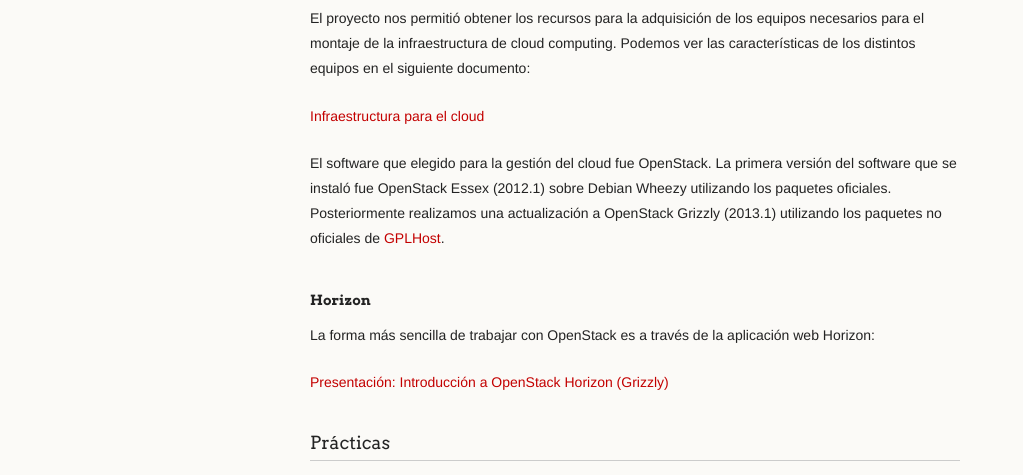
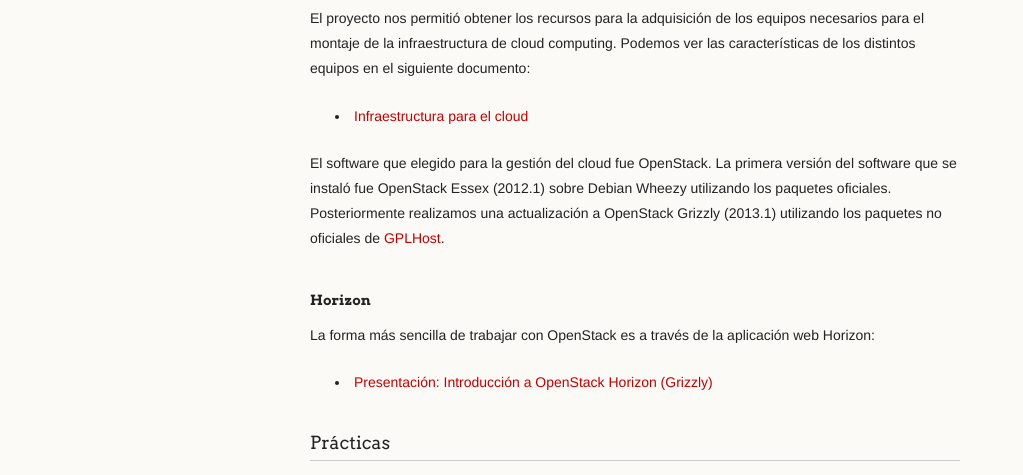
Before and after one commit to iesgn/cloud, a Jekyll site: the page built from curso/u3/index.md, in a window 1280 px wide. Shown: the part 758-1233 px from the top of the page, without its empty margins (0-1023 px from the left). Built offline with Jekyll 4.4.1, drawn with Linux system fonts in a browser that asks for light colours.

Commit message:
Arreglos menores u3

```diff
--- a/curso/u3/index.md
+++ b/curso/u3/index.md
@@ -27,7 +27,7 @@ Sitio web con todos los resultados del proyecto:
 El proyecto nos permitió obtener los recursos para la adquisición de los equipos necesarios para el montaje de la infraestructura de cloud computing.
 Podemos ver las características de los distintos equipos en el siguiente documento:
 
-[Infraestructura para el cloud](http://www.gonzalonazareno.org/cloud/material/infraestructura.pdf)
+* [Infraestructura para el cloud](http://www.gonzalonazareno.org/cloud/material/infraestructura.pdf)
 
 El software que elegido para la gestión del cloud fue OpenStack. La primera
 versión del software que se instaló fue OpenStack Essex (2012.1) sobre Debian
@@ -40,7 +40,7 @@ de [GPLHost](http://www.gplhost.com/software-openstack.html).
 La forma más sencilla de trabajar con OpenStack es a través de la aplicación web
 Horizon:
 
-[Presentación: Introducción a OpenStack Horizon (Grizzly)](presentacion)
+* [Presentación: Introducción a OpenStack Horizon (Grizzly)](presentacion)
 
 ###Prácticas
 
```
Also changed, not shown: curso/u3/practica_linux.md (+2 -2 lines).
